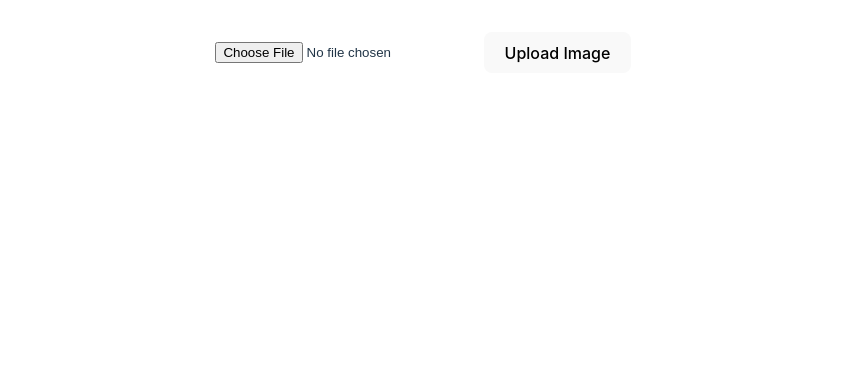
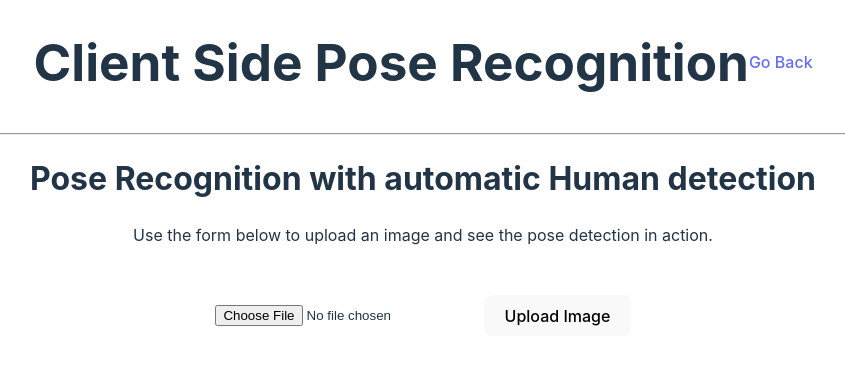
Before and after one commit to kensonjohnson/browser-ml, a website built with Vite: page src/pose-detection/index.html in a window 1280 px wide. Shown: the whole page, without its empty margins (217-1062 px from the left). Built offline with nearby package versions, Linux system fonts and the light colour scheme; what @tensorflow-models/coco-ssd would draw is missing.

Commit message:
Added content for page

```diff
--- a/src/pose-detection/index.html
+++ b/src/pose-detection/index.html
@@ -8,5 +8,17 @@
     <script type="module" src="./pose-detection.ts"></script>
     <link rel="stylesheet" href="./pose-detection.css" />
   </head>
-  <body></body>
+  <body>
+    <div class="header">
+      <h1>Client Side Pose Recognition</h1>
+      <a href="/">Go Back</a>
+    </div>
+    <hr />
+    <h2>Pose Recognition with automatic Human detection</h2>
+
+    <p>
+      Use the form below to upload an image and see the pose detection in
+      action.
+    </p>
+  </body>
 </html>
```
